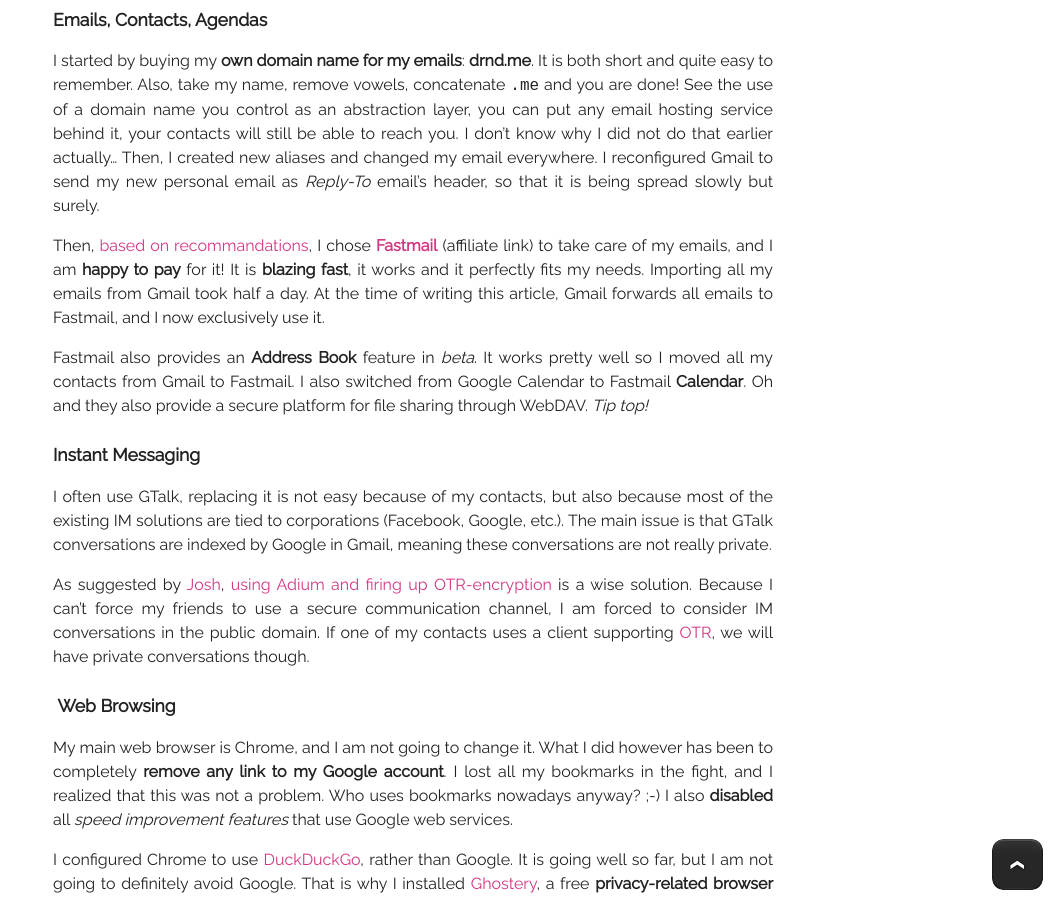
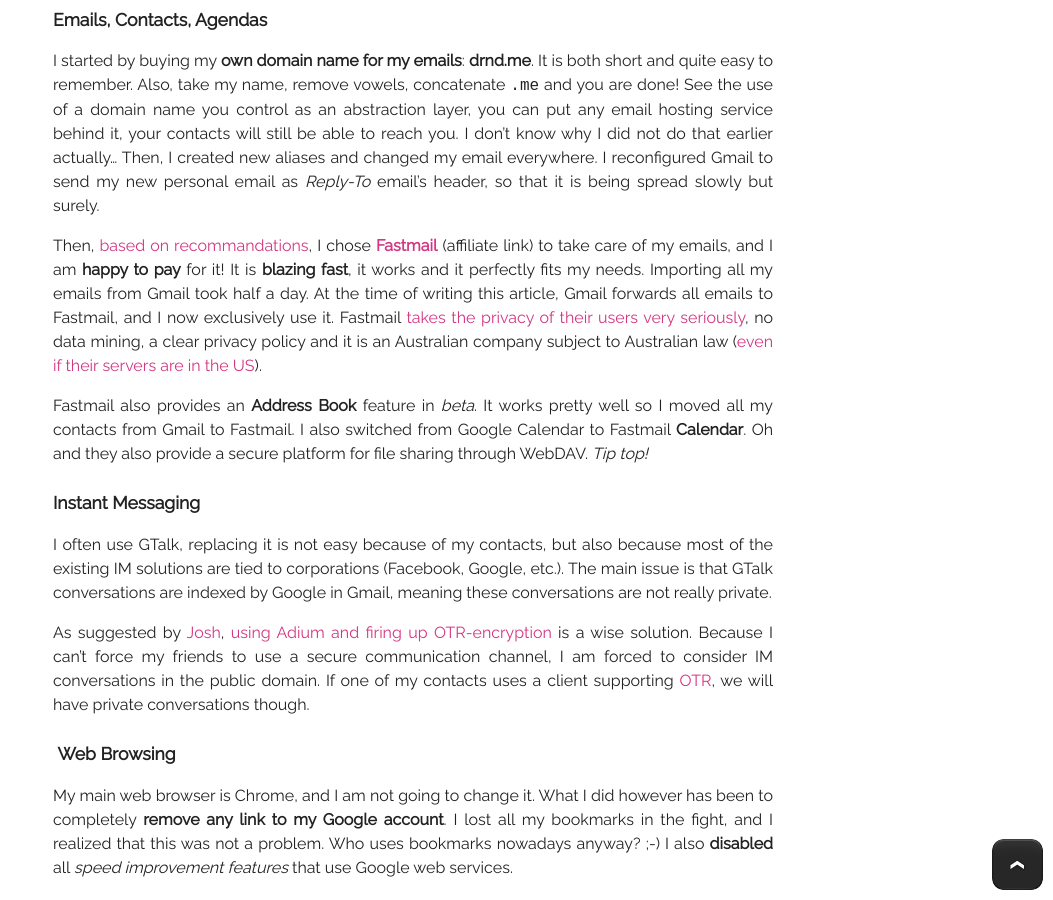
Before and after one commit to willdurand/willdurand.github.io, a Jekyll site: the page built from _posts/2015-01-16-rethinking-my-life-on-the-internets.markdown, in a window 1280 px wide and 900 px high, scrolled down 1230 px. Shown: the whole window, without its empty margins (227-1280 px from the left). Built offline with Jekyll 4.4.1, drawn with Linux system fonts in a browser that asks for light colours; nearby versions of some CDN libraries; Markdown is read by kramdown in place of the engine named in the settings; comment, search, counter and statistics services are not loaded.

Commit message:
update to mention Fastmail privacy policy

```diff
--- a/_posts/2015-01-16-rethinking-my-life-on-the-internets.markdown
+++ b/_posts/2015-01-16-rethinking-my-life-on-the-internets.markdown
@@ -82,7 +82,11 @@
 care of my emails, and I am **happy to pay** for it! It is **blazing fast**, it
 works and it perfectly fits my needs. Importing all my emails from Gmail took
 half a day. At the time of writing this article, Gmail forwards all emails to
-Fastmail, and I now exclusively use it.
+Fastmail, and I now exclusively use it. Fastmail [takes the privacy of their
+users very seriously](https://www.fastmail.com/about/privacy.html), no data
+mining, a clear privacy policy and it is an Australian company subject to
+Australian law ([even if their servers are in the
+US](http://blog.fastmail.com/2013/10/07/fastmails-servers-are-in-the-us-what-this-means-for-you/)).
 
 Fastmail also provides an **Address Book** feature in _beta_. It works pretty
 well so I moved all my contacts from Gmail to Fastmail. I also switched from
```
